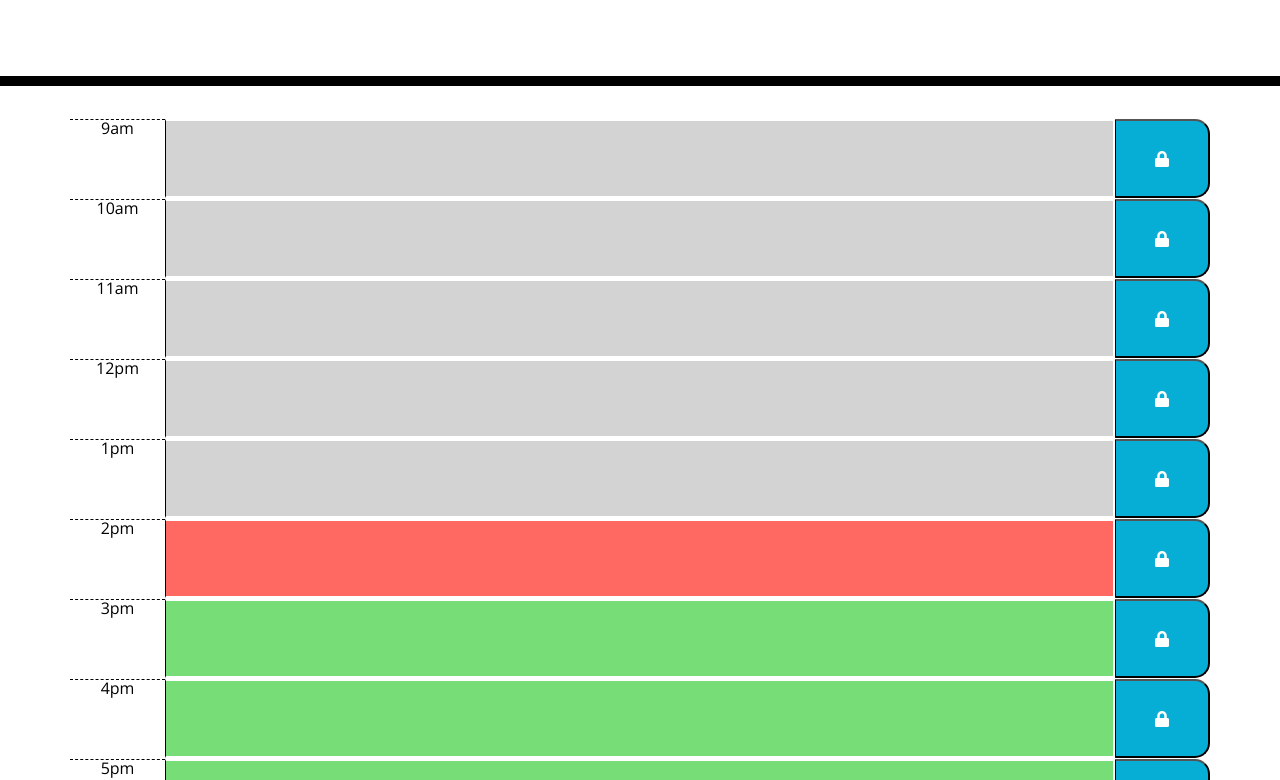
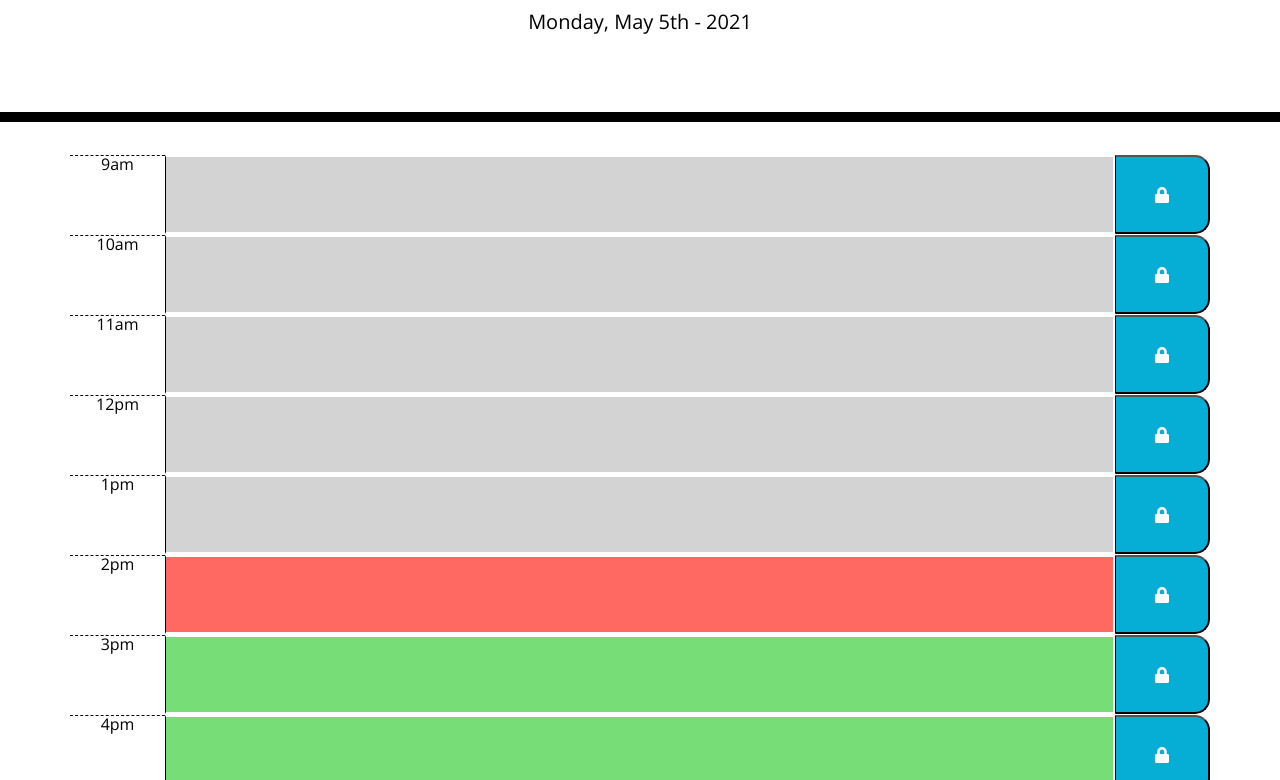
Before and after one commit to danshoup/daily_planner, a plain HTML site: page index.html in a window 1280 px wide. Shown: the part 182-962 px from the top of the page. Drawn offline with nearby package versions, Linux system fonts and the light colour scheme.

Commit message:
fixed date not rendering

```diff
--- a/assets/js/script.js
+++ b/assets/js/script.js
@@ -1,10 +1,15 @@
-// Use Moment.js to format today's date for the jumbotron
-var today = moment();
-$("currentDay").text(today.format("dddd, MMMM Mo - YYYY"));
 
 function init() {
+    renderMoment();
     renderStoredText();
     backgroundColor();
+}
+
+function renderMoment() {
+    // Use Moment.js to format today's date for the jumbotron
+    var today = moment().format("dddd, MMMM Mo - YYYY");
+    $("#currentDay").text(today);
+    console.log(today);
 }
 
 function renderStoredText() {
--- a/index.html
+++ b/index.html
@@ -26,7 +26,7 @@
     <header class="jumbotron">
       <h1 class="display-3">Work Day Scheduler</h1>
       <p class="lead">A simple calendar app for scheduling your work day</p>
-      <p id="currentDay" class="lead"></p>
+      <p id="currentDay" class="lead">Today</p>
     </header>
 
     <div class="container time-block">
```
